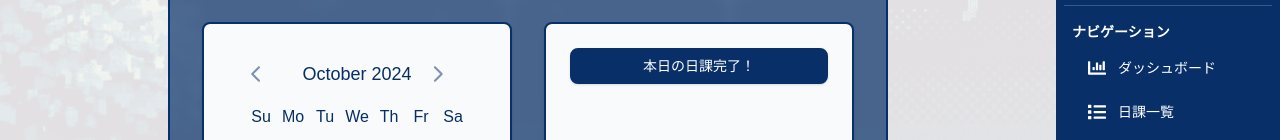
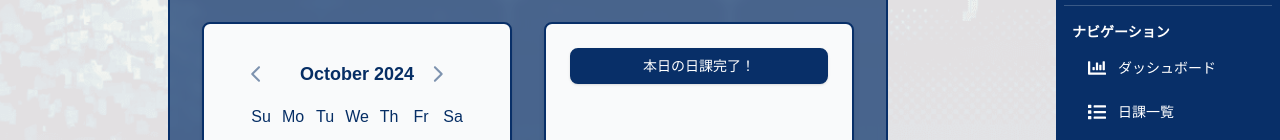
Before and after one commit to masuim/nicca-saurus-2, a Next.js app: page /main in a window 1280 px wide. Shown: the part 155-295 px from the top of the page. Built offline with nearby package versions, Linux system fonts and the light colour scheme; a web font is replaced by a local one.

Commit message:
fix: カレンダー

```diff
--- a/src/components/main/Dashboard/Calendar.tsx
+++ b/src/components/main/Dashboard/Calendar.tsx
@@ -46,7 +46,7 @@ export const CustomCalendar = ({ className }: Props) => {
             month: 'space-y-2 sm:space-y-4',
             caption:
               'flex justify-center pt-1 relative items-center text-xs sm:text-sm md:text-base lg:text-lg',
-            caption_label: 'text-xs font-medium sm:text-sm md:text-base lg:text-lg',
+            caption_label: 'text-xs font-bold sm:text-sm md:text-base lg:text-lg',
             nav: 'space-x-1 flex items-center',
             nav_button:
               'h-6 w-6 sm:h-7 sm:w-7 bg-transparent p-0 opacity-50 hover:opacity-100 md:h-8 md:w-8 lg:h-9 lg:w-9',
```
